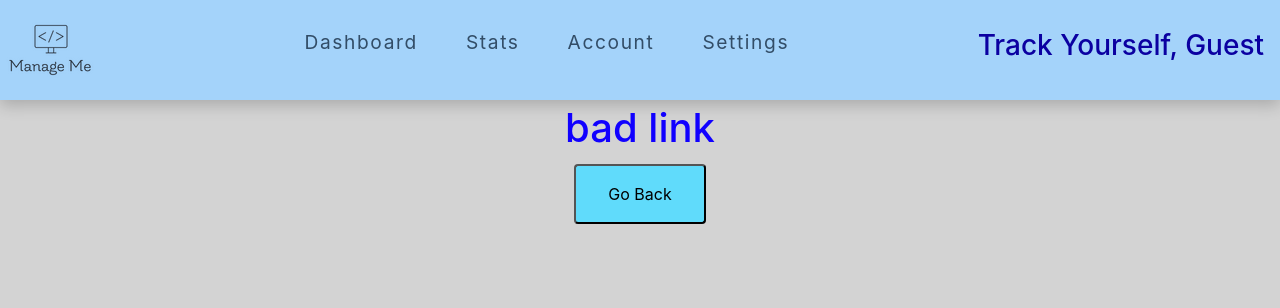
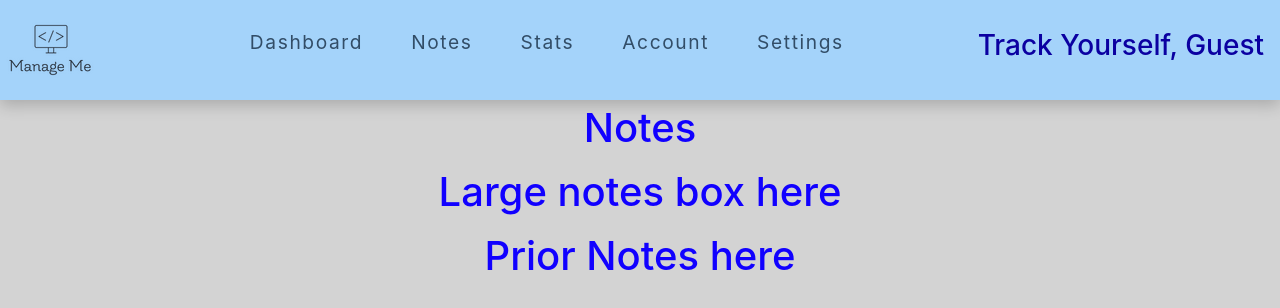
Before and after one commit to ajaypatel6/ManageMe, a React (Create React App) app in the folder client/: page /Notes in a window 1280 px wide. Shown: the top 308 px of the page. Built offline with nearby package versions, Linux system fonts and the light colour scheme.

Commit message:
Adding new pages on links

```diff
--- a/client/src/App.js
+++ b/client/src/App.js
@@ -19,6 +19,7 @@ import Login from "./pages/Login";
 import Signup from "./pages/Signup";
 // import Meditate from "./pages/Meditate";
 import Account from "./pages/Account";
+import Notes from "./pages/Notes";
 
 //components
 import Header from "./components/Header";
@@ -81,6 +82,9 @@ function App() {
           <Route path="/Profile">
             <Profile />
           </Route>
+          <Route path="/Notes">
+            <Notes />
+          </Route>
           <Route path="/Login">
             <Login />
           </Route>
--- a/client/src/data/data.js
+++ b/client/src/data/data.js
@@ -6,14 +6,14 @@ export const links = [
   },
   {
     id: 2,
+    url: "/notes",
+    text: "notes",
+  },
+  {
+    id: 3,
     url: "/stats",
     text: "stats",
   },
-  // {
-  //   id: 3,
-  //   url: "/Login",
-  //   text: "Login",
-  // },
   // {
   //   id: 4,
   //   url: "/Signup",
--- /dev/null
+++ b/client/src/pages/Notes.js
@@ -0,0 +1,16 @@
+import React from "react";
+import { Link } from "react-router-dom";
+
+const Notes = () => {
+
+  console.log('hello it is stats');
+  return (
+    <>
+      <h1 className="title">Notes</h1>
+      <h1> Large notes box here</h1>
+      <h1> Prior Notes here</h1>
+    </>
+  );
+};
+
+export default Notes;
```
Also changed, not shown: 1 other file (tests, documents, lock files or other folders).
